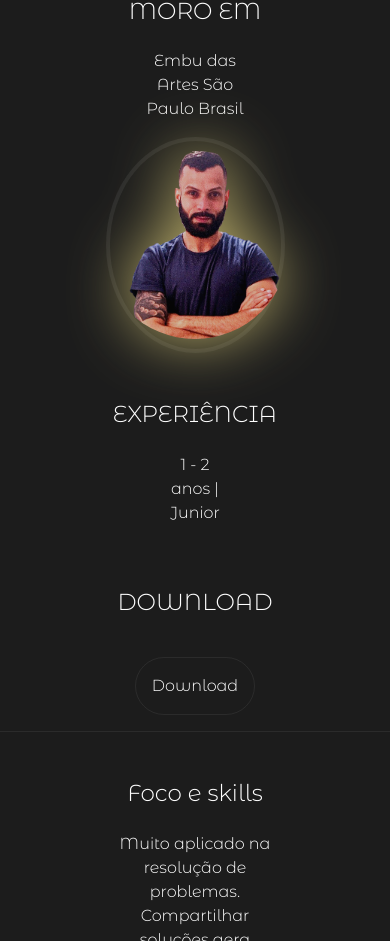
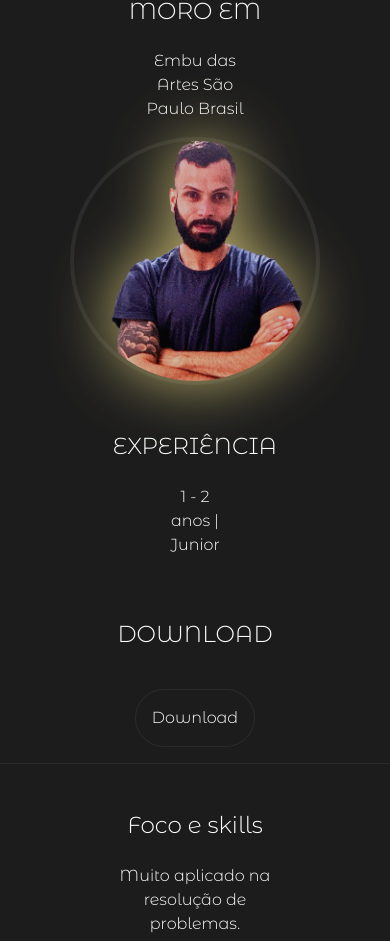
Before and after one commit to adrianodisam/NovoPortifolio, a React (Create React App) app: page / in a window 390 px wide. Shown: the part 1090-2031 px from the top of the page. Built offline with nearby package versions, Linux system fonts and the light colour scheme.

Commit message:
foto perfil

```diff
--- a/src/componentes/FotoSobre/FotoSobre.module.css
+++ b/src/componentes/FotoSobre/FotoSobre.module.css
@@ -37,8 +37,12 @@
 
 @media only screen and (max-width: 1024px) {
   .Container img {
-    width: 13rem;
+    width: 15rem;
     opacity: 0.8;
-    padding: 10px;
+  }
+  .Container {
+    width: 70%;
+
+    /* background: hsla(0, 0%, 67%, 0.1); */
   }
 }
```
